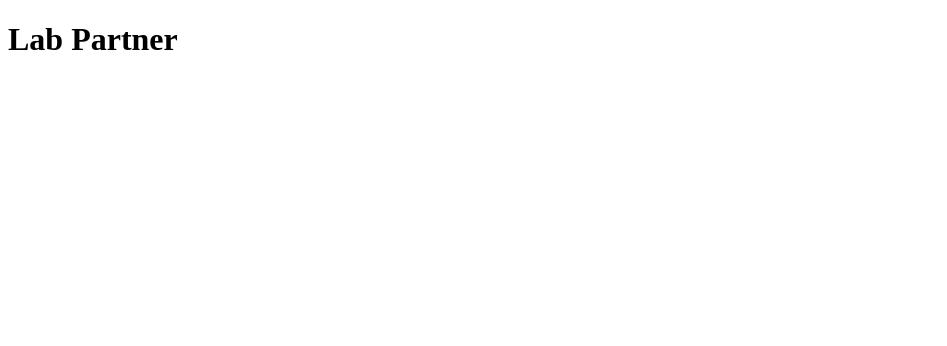
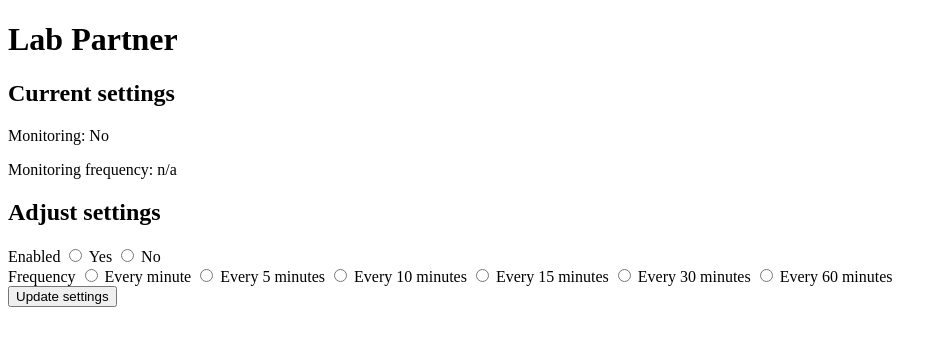
Before and after one commit to darigovresearch/Lab-Partner, a Flask app: page / in a window 1280 px wide. Shown: the top 346 px of the page, without its empty margins (0-947 px from the left). Run offline with Flask 2, Linux system fonts and the light colour scheme.

Commit message:
feat: Adds initial form in index.html to adjust settings
- Updates requirements
- Resolves #5

```diff
--- a/app.py
+++ b/app.py
@@ -1,15 +1,74 @@
 # app.py is code that runs a flask web app for the user interface
 
-from flask import Flask, render_template
+from flask import Flask, render_template, request
+import scheduler as s
 
 app = Flask(__name__)
 # line to prevent cache from not updating static files
 app.config['SEND_FILE_MAX_AGE_DEFAULT'] = 0
 
 
-@app.route('/')
+@app.route('/', methods=['POST', 'GET'])
 def home():
-    return render_template('index.html')
+
+    if request.method == 'GET':
+        return render_template('index.html')
+    if request.method == 'POST':
+        form_data = request.form
+        print(form_data)
+
+        if form_data["enabled"] == "enabled-no":
+            s.reset_all()
+            return render_template('index.html', enabled="No")
+        else:
+            if form_data["frequency"] == "freq-1":
+                s.every_minute()
+                return render_template(
+                                        'index.html',
+                                        enabled="Yes",
+                                        frequency="Every minute"
+                                      )
+            elif form_data["frequency"] == "freq-5":
+                s.every_five_minutes()
+                return render_template(
+                                        'index.html',
+                                        enabled="Yes",
+                                        frequency="Every 5 minutes"
+                                       )
+            elif form_data["frequency"] == "freq-10":
+                s.every_ten_minutes()
+                return render_template(
+                                        'index.html',
+                                        enabled="Yes",
+                                        frequency="Every 10 minutes"
+                                      )
+            elif form_data["frequency"] == "freq-15":
+                s.every_fifteen_minutes()
+                return render_template(
+                                        'index.html',
+                                        enabled="Yes",
+                                        frequency="Every 15 minutes"
+                                      )
+            elif form_data["frequency"] == "freq-30":
+                s.every_thirty_minutes()
+                return render_template(
+                                        'index.html',
+                                        enabled="Yes",
+                                        frequency="Every 30 minutes"
+                                      )
+            elif form_data["frequency"] == "freq-60":
+                s.every_sixty_minutes()
+                return render_template(
+                                        'index.html',
+                                        enabled="Yes",
+                                        frequency="Every 60 minutes"
+                                      )
+            else:
+                print("Incorrect selection")
+        return render_template('index.html')
+
+    else:
+        return render_template('index.html')
 
 
 if __name__ == '__main__':
--- a/requirements.txt
+++ b/requirements.txt
@@ -5,4 +5,7 @@ Jinja2==2.11.3
 MarkupSafe==1.1.1
 numpy==1.20.2
 opencv-python==4.5.1.48
+python-crontab==2.5.1
+python-dateutil==2.8.1
+six==1.15.0
 Werkzeug==1.0.1
--- a/templates/index.html
+++ b/templates/index.html
@@ -3,4 +3,51 @@
 
     <h1>Lab Partner</h1>
 
+    <h2>Current settings</h2>
+
+    {% if enabled == "Yes" %}
+    <p>Monitoring: Yes</p>
+    <p>Monitoring frequency: {{ frequency }}</p>
+    {% elif enabled == "No" %}
+    <p>Monitoring: No</p>
+    <p>Monitoring frequency: n/a</p>
+    {% else %}
+    <p>Monitoring: No</p>
+    <p>Monitoring frequency: n/a</p>
+    {% endif %}
+
+    <h2>Adjust settings</h2>
+
+    <form action="/" method="POST">
+
+        <div class="form-group">
+            <label>Enabled</label>
+
+            <input type="radio" id="enabled-yes" name="enabled" value="enabled-yes">
+            <label for="enabled-yes">Yes</label>
+            <input type="radio" id="enabled-no" name="enabled" value="enabled-no">
+            <label for="enabled-no">No</label>
+        </div>
+
+        <div class="form-group">
+            <label>Frequency</label>
+
+            <input type="radio" id="freq-1" name="frequency" value="freq-1">
+            <label for="freq-1">Every minute</label>
+            <input type="radio" id="freq-5" name="frequency" value="freq-5">
+            <label for="freq-5">Every 5 minutes</label>
+            <input type="radio" id="freq-10" name="frequency" value="freq-10">
+            <label for="freq-10">Every 10 minutes</label>
+            <input type="radio" id="freq-15" name="frequency" value="freq-15">
+            <label for="freq-15">Every 15 minutes</label>
+            <input type="radio" id="freq-30" name="frequency" value="freq-30">
+            <label for="freq-30">Every 30 minutes</label>
+            <input type="radio" id="freq-60" name="frequency" value="freq-60">
+            <label for="freq-60">Every 60 minutes</label>
+        </div>
+
+        <button type="submit" class="btn btn-primary">Update settings</button>
+
+    </form>
+
 {% endblock %}
```
Also changed, not shown: scheduler.py (+7 -0 lines).
